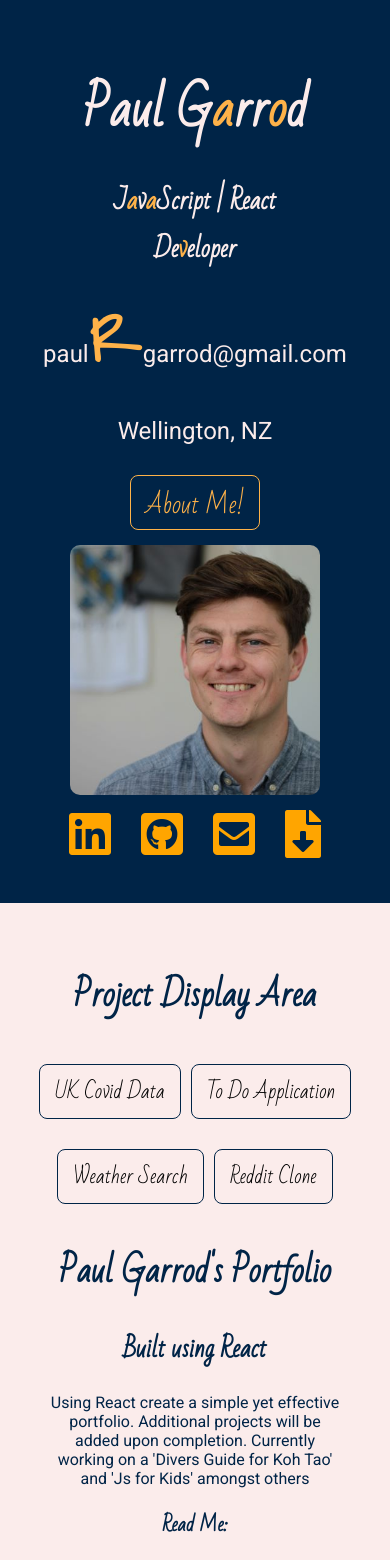
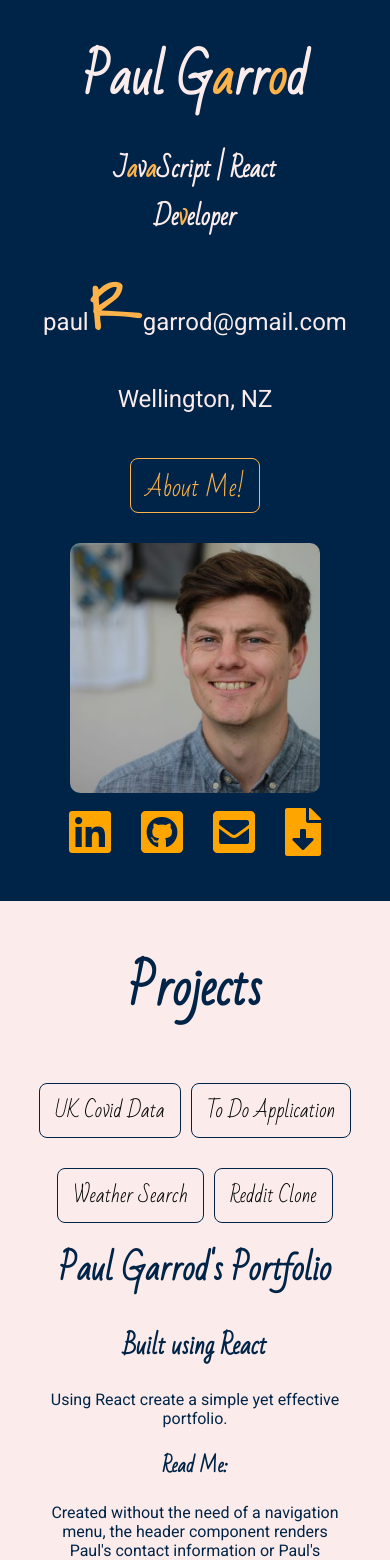
Before and after one commit to PaulGarrod/paulGarrodDevPortfolio, a React (Create React App) app: page / in a window 390 px wide. Shown: the top 1560 px of the page. Built offline with nearby package versions, Linux system fonts and the light colour scheme.

Commit message:
update responsiveness update project content

```diff
--- a/src/App.css
+++ b/src/App.css
@@ -13,6 +13,7 @@ h1, h2, h3, h4, h5 {
 
 .font-large {
   font-size: 3em;
+  margin-top: 0;
 }
 
 .font-med {
--- a/src/Header.css
+++ b/src/Header.css
@@ -75,6 +75,7 @@
     }
     .header-right {
         align-items: flex-end;
+        justify-content: center;
     }
 }
 
@@ -88,4 +89,7 @@
         align-items: center;
         margin: 0;
     }
+    .header-button {
+        margin: 30px 0;
+    }
 }
--- a/src/Header.js
+++ b/src/Header.js
@@ -42,7 +42,7 @@ export const Header = () => {
                     <h1 className="font-large">Pa<span className="header-letter-color">u</span>l Garro<span className="header-letter-color">d</span></h1>
                     <h2>Scuba Instruct<span className="header-letter-color">o</span>r | Cra<span className="header-letter-color">f</span>t B<span className="header-letter-color">e</span>er Enthusi<span className="header-letter-color">a</span>st</h2>
                     <p>Before Web development I gaind 10 years experience managing Hospitality Businesses in the UK, Australia and NZ. With cocktail skills to light up Friday socials and barista skills to liven up the weekday mornings, I'd be a great addition to the team.</p>
-                    <p>While travelling I trained as a Scuba Instructor allowing me to live and work in Asia for 4 years. I've also been known to run half marathons and brew craft beers... but only when I'm not exploring ship wrecks in search of treasure.</p>
+                    <p>While travelling I trained as a Scuba Instructor allowing me to live and work in Asia for 4 years. I've also been known to run half marathons and brew craft beers... but only when I'm not showing off photos of my beautiful boy or exploring ship wrecks in search of lost treasure.</p>
                     <button className="header-button font-med" onClick={onClick}>Back to Business</button>
                 </div>
                 <div className="header-right">
--- a/src/ProjectCard.css
+++ b/src/ProjectCard.css
@@ -34,6 +34,10 @@
     height: auto;
 }
 
+.project-card-display h1 {
+    margin-top: 0;
+}
+
 
 @media (max-width: 950px){
     .project-card-container {
--- a/src/ProjectCard.js
+++ b/src/ProjectCard.js
@@ -45,24 +45,24 @@ export const ProjectCard = () => {
         title: 'To Do Application',
         image: 'todoAppNoBG.png',
         tech: 'JQuery',
-        readMe: 'TODO my read me, for your please.',
-        desc: 'TODO my Desc for our pleasure.',
+        readMe: 'Using JQuery to create the application, which allows for CRUD functionality of users To Do\'s. Integrated Local Storage allowing users To Do Lists to be stored. Additional features include a flagged feature, a reorder feature and delete all feature. Flagged feature allows users to toggle an items importance on and off. Reorder feature allows users to bring their flagged items to the top of the list.',
+        desc: 'Create a To Do Application using JQuery which stores users To Do Lists.',
         github: 'https://github.com/PaulGarrod/toDoList',
         website: 'https://paulgarrod-todolist.netlify.app/'
     }, {
         title: 'Weather Search',
         image: 'weatherAppNoBG.png',
         tech: 'JavaScript',
-        readMe: 'WEATHER my read me, for your please.',
-        desc: 'WEATHER my Desc for our pleasure.',
+        readMe: 'Fetch API utilized to access the Weather DB data. Default city is set to Wellington, NZ. Search bar allows you to discover the weather in any city worldwide right now, results displayed with additional information, including temperature, fells like temperature and wind speed. Image displayed will always correspond to the weather description returned by the search results.',
+        desc: 'Create a weather search website which uses live data.',
         github: 'https://github.com/PaulGarrod/weatherApp2',
         website: 'https://current-weather-search.netlify.app/'
     }, {
         title: 'Reddit Clone',
         image: 'redditCloneNoBG.png',
         tech: 'HTML & CSS',
-        readMe: 'Reddit Clone my read me, for your please.',
-        desc: 'Reddit CloneE my Desc for our pleasure.',
+        readMe: 'Cloned Reddits website layout, responsive break points and overall fell using only HTML and CSS. Responsiveness achieved through CSS Felxbox and triggering breakpoints inline with Reddit\'s breakpoints.',
+        desc: 'Recreate the layout, responsiveness and feel of a popular website.',
         github: 'https://github.com/PaulGarrod/redditClone',
         website: 'https://reddit-clone-paulgarrod.netlify.app/'
     }];
@@ -71,8 +71,8 @@ export const ProjectCard = () => {
 
     const [title, setTitle] = useState('Paul Garrod\'s Portfolio');
     const [tech, setTech] = useState('Built using React');
-    const [readMe, setReadMe] = useState('Created without the need of a navigation menu, the header component renders Paul\'s contact information or Paul\'s about me at the click of a button. Links to Paul\'s socials and a resume download are included in both components for easy use. Below the header is the Project Display Area, which alters the components state to display a different project.');
-    const [desc, setDesc] = useState('Using React create a simple yet effective portfolio. Additional projects will be added upon completion. Currently working on a \'Divers Guide for Koh Tao\' and \'Js for Kids\' amongst others');
+    const [readMe, setReadMe] = useState('Created without the need of a navigation menu, the header component renders Paul\'s contact information or Paul\'s about me at the click of a button. Links to Paul\'s socials and a resume download are included in both components for easy use. Below the header is the Project Display Area, which alters the components state to display each project. Additional projects to be added upon completion. Currently working on a \'Divers Guide for Koh Tao\' and \'Js for Kids\' amongst others.');
+    const [desc, setDesc] = useState('Using React create a simple yet effective portfolio.');
     const [website, setWebsite] = useState(null);
     const [github, setGithub] = useState('#');
     const [image, setImage] = useState('#');
--- a/src/ProjectDisplay.js
+++ b/src/ProjectDisplay.js
@@ -6,7 +6,7 @@ export const ProjectDisplay = () => {
 
     return (
         <div className="project-display" id="project-display">
-            <h1>Project Display Area</h1>
+            <h1 class="font-large">Projects</h1>
             <div>
                 <ProjectCard />
             </div>
--- a/src/index.css
+++ b/src/index.css
@@ -1,13 +1,3 @@
 body {
   margin: 0;
-  font-family: -apple-system, BlinkMacSystemFont, 'Segoe UI', 'Roboto', 'Oxygen',
-    'Ubuntu', 'Cantarell', 'Fira Sans', 'Droid Sans', 'Helvetica Neue',
-    sans-serif;
-  -webkit-font-smoothing: antialiased;
-  -moz-osx-font-smoothing: grayscale;
 }
-
-code {
-  font-family: source-code-pro, Menlo, Monaco, Consolas, 'Courier New',
-    monospace;
-}
```
